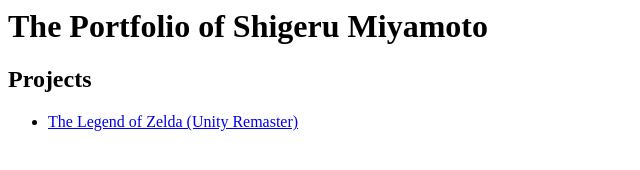
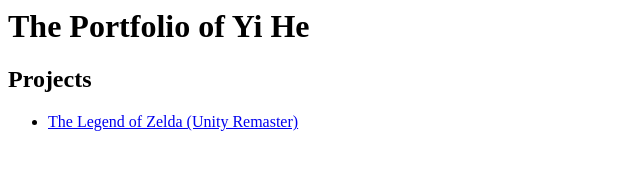
Before and after one commit to Yi-21/Portfolio, a plain HTML site: page index.html in a window 1280 px wide. Shown: the whole page, without its empty margins (0-640 px from the left). Drawn offline with Linux system fonts and the light colour scheme.

Commit message:
Update index.html

```diff
--- a/index.html
+++ b/index.html
@@ -1,7 +1,7 @@
 <html>
 
 <!-- TODO: Replace Mr. Miyamoto's name with yours -->
-<h1>The Portfolio of Shigeru Miyamoto</h1>
+<h1>The Portfolio of Yi He</h1>
 
 <h2>Projects</h2>
 
```
